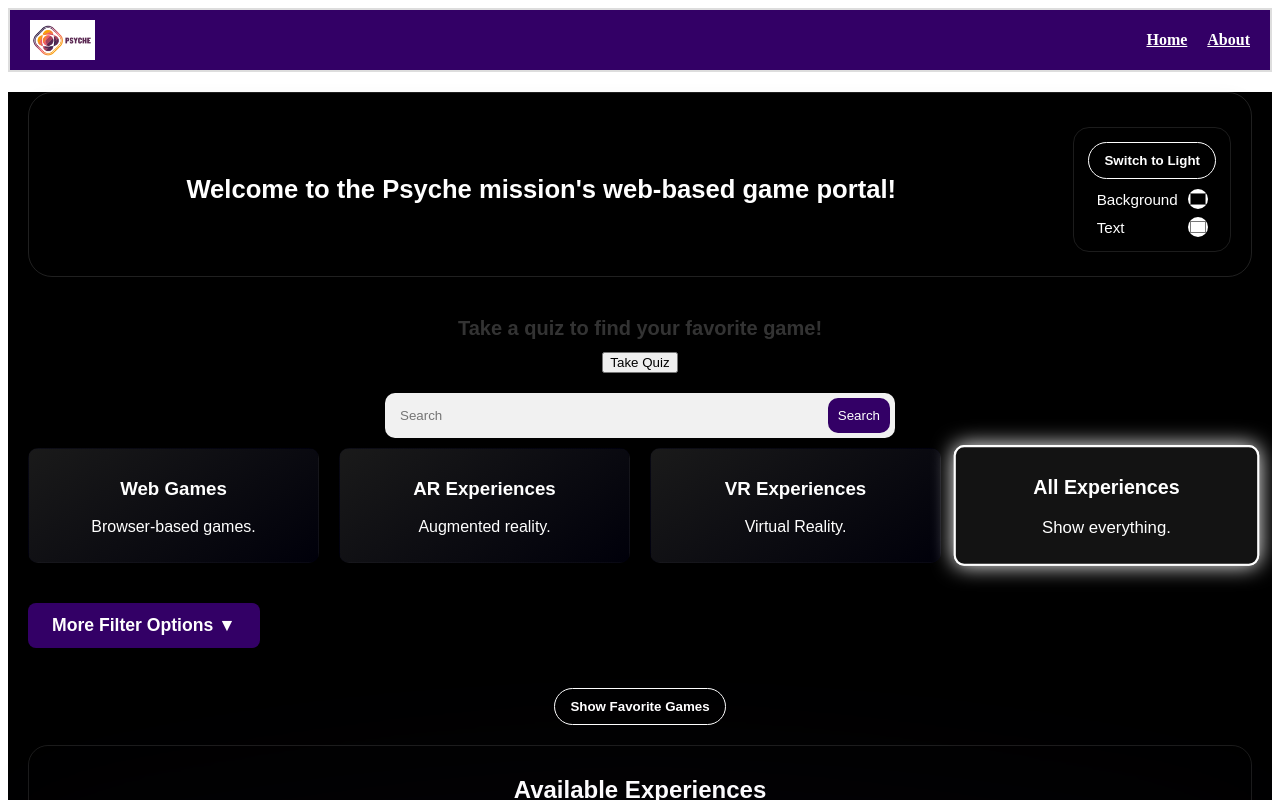
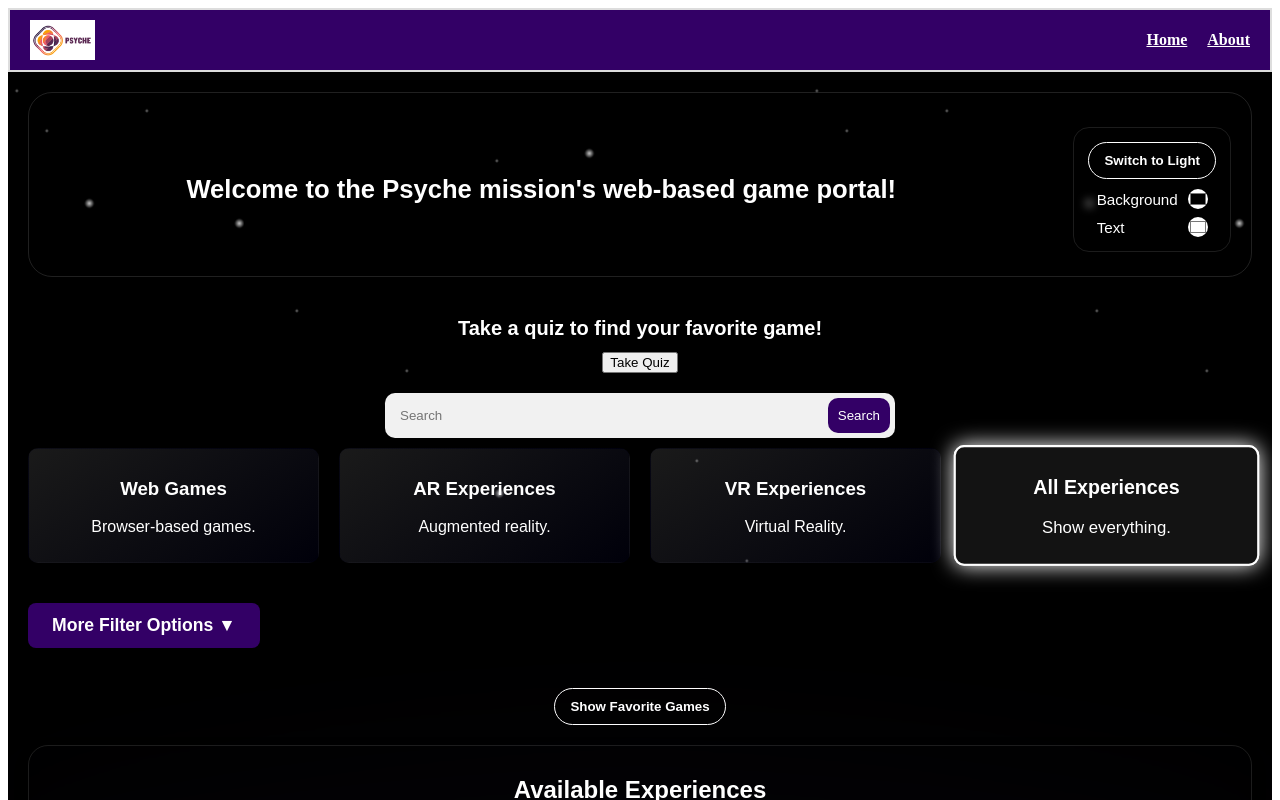
Before and after one commit to MissionToPsyche-Platinum/platinum_21a_portal-se, a Vue app in the folder Psyche-mission/: page / in a window 1280 px wide. Both pictures are taken after a click on the button "Switch to Dark". Shown: the top 800 px of the page. Built offline with nearby package versions, Linux system fonts and the light colour scheme.

Commit message:
Add star background effect

```diff
--- a/Psyche-mission/src/views/HomePage.vue
+++ b/Psyche-mission/src/views/HomePage.vue
@@ -378,10 +378,14 @@
 <template>
   <!--root container-->
   <!--dynamically adds either the "light" or "dark" class-->
-  <div class="main" :style="[{backgroundColor: darkColor},{ color: lightColor}]">
+  <div class="main"
+    :class="{ 'dark-mode': isDark, 'light-mode': !isDark }"
+    :style="[{backgroundColor: darkColor},{ color: lightColor}]">
 
-    <!-- Container for background effects -->
+    <!-- Containers for background effects -->
      <div class="background-effect"></div>
+     <div class="star-div stars-small" v-if="isDark"></div>
+     <div class="star-div stars-large" v-if="isDark"></div>
 
     <!-- Top section containing the toggle button and title -->
     <div class="top">
@@ -426,7 +430,7 @@
 
     <section class="quiz">
       <div id="quiz-container" class="quiz-container">
-        <label id="quiz-label" class="quiz-label">
+        <label id="quiz-label" class="quiz-label" :class="{ 'dark-mode': isDark, 'light-mode': !isDark }">
           Take a quiz to find your favorite game!
         </label>
         <button id="quiz-button" class="quiz-button" @click="openQuiz">
@@ -497,6 +501,7 @@
   position: relative;
   transition: background-color 0.3s ease, color 0.3s ease;
   padding-bottom: 20px;
+  overflow: hidden;
 }
 
 /* header styling */
@@ -822,8 +827,17 @@
 .quiz-label {
   font-size: 20px;
   font-weight: bold;
-  color: #333;
+  /* color: #333; */
   text-align: center;
+}
+
+.filter {
+  z-index: 10;
+}
+
+.top, .quiz, .search, .platform, .games-placeholder {
+  position: relative;
+  z-index: 1;
 }
 
 .background-effect {
@@ -835,4 +849,47 @@
   filter: blur(50px);
   z-index: 0;
 }
+
+.star-div {
+  position: absolute;
+  top: 0;
+  left: 0;
+  width: 200%;
+  height: 200%;
+  pointer-events: none;
+  z-index: 0;
+}
+
+/* Create stars and make them move across the screen */
+.stars-small {
+  background-image:
+    radial-gradient(2px 2px at 20px 30px, #fff, rgba(0, 0, 0, 0)),
+    radial-gradient(2px 2px at 50px 70px, #fff, rgba(0, 0, 0, 0)),
+    radial-gradient(2px 2px at 150px 50px, #fff, rgba(0, 0, 0, 0)),
+    radial-gradient(2px 2px at 300px 250px, #fff, rgba(0, 0, 0, 0)),
+    radial-gradient(2px 2px at 410px 310px, #fff, rgba(0, 0, 0, 0)),
+    radial-gradient(2px 2px at 500px 100px, #fff, rgba(0, 0, 0, 0)),
+    radial-gradient(2px 2px at 700px 400px, #fff, rgba(0, 0, 0, 0)),
+    radial-gradient(2px 2px at 750px 500px, #fff, rgba(0, 0, 0, 0));
+  background-size: 800px 800px;
+  animation: moveStars 100s linear infinite;
+  opacity: 0.5
+}
+
+.stars-large {
+  background-image:
+    radial-gradient(5px 5px at 100px 150px, #fff, rgba(0, 0, 0, 0)),
+    radial-gradient(5px 5px at 250px 170px, #fff, rgba(0, 0, 0, 0)),
+    radial-gradient(5px 5px at 400px 350px, #fff, rgba(0, 0, 0, 0)),
+    radial-gradient(5px 5px at 510px 440px, #fff, rgba(0, 0, 0, 0)),
+    radial-gradient(5px 5px at 600px 100px, #fff, rgba(0, 0, 0, 0));
+  background-size: 1000px 1000px;
+  animation: moveStars 60s linear infinite;
+  opacity: 0.8
+}
+
+@keyframes moveStars{
+  from{ transform: translate(0, 0); }
+  to{ transform: translate(-400px, -400px); }
+}
 </style>
```
